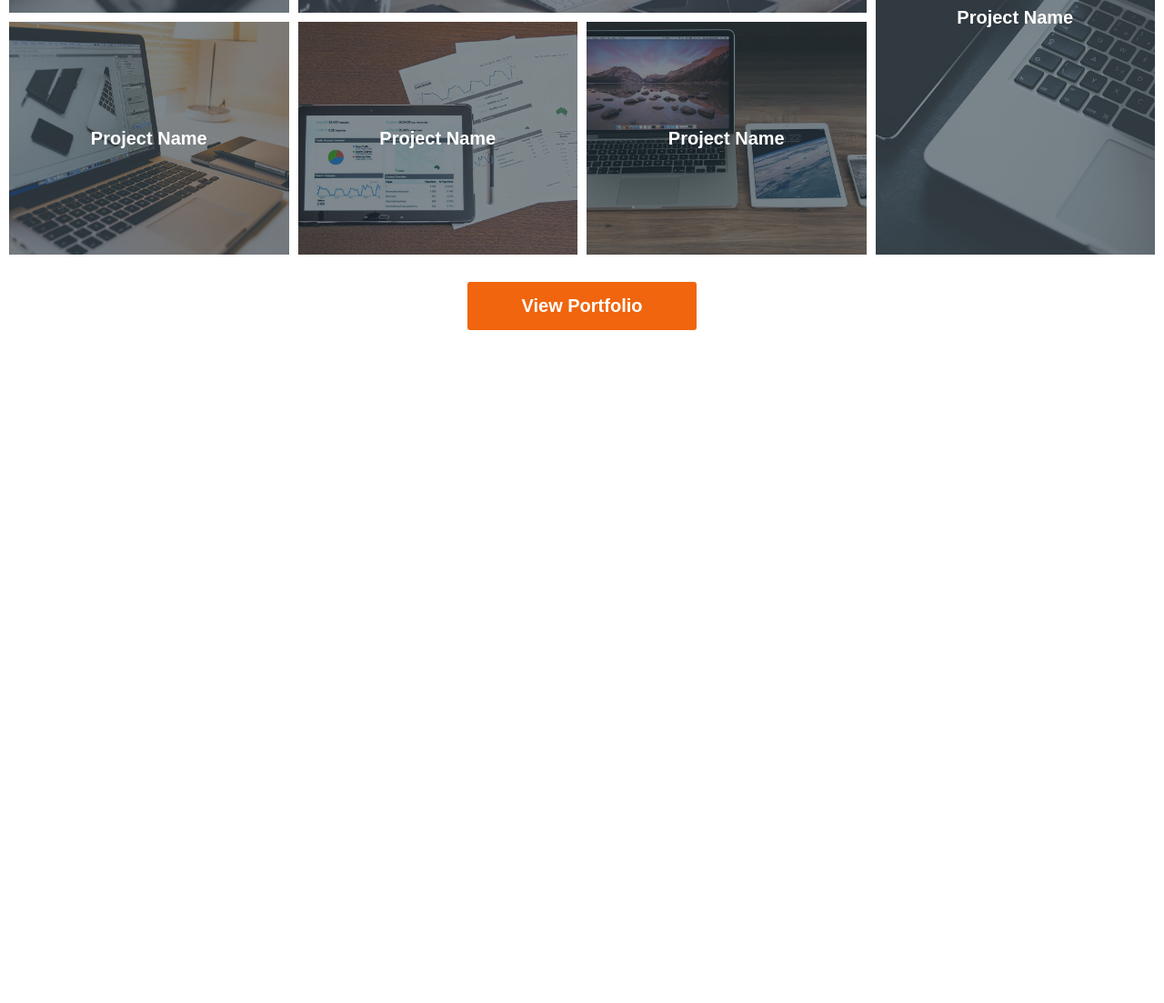
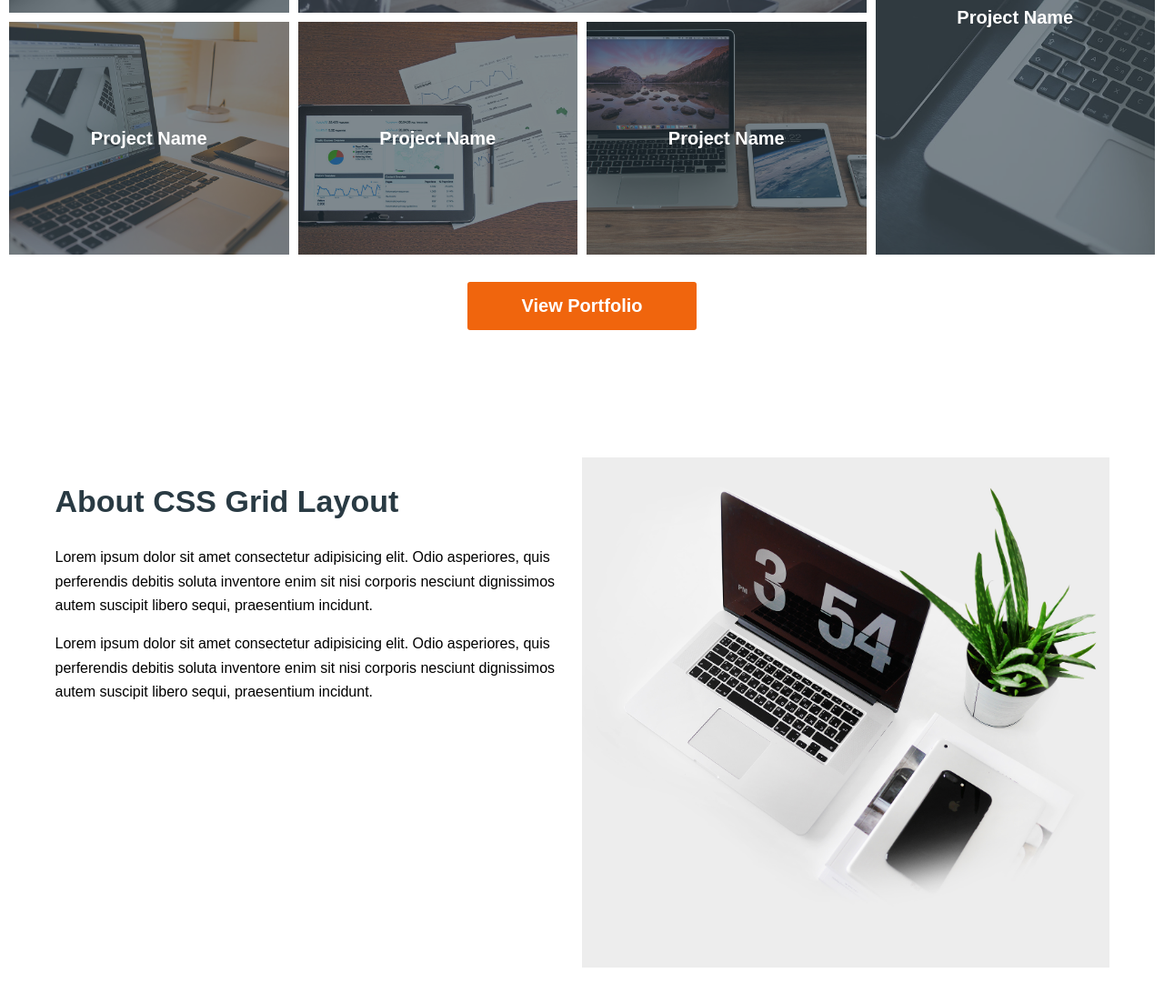
Before and after one commit to AndriiSavchuk/grid-project, a website: page app/index.html in a window 1280 px wide. Shown: the part 1318-2421 px from the top of the page at 91% size. Before the commit the page ends 1741 px from the top, so only its background shows below. Drawn offline with Linux system fonts and the light colour scheme.

Commit message:
added markup and content forsection about

```diff
--- a/app/index.html
+++ b/app/index.html
@@ -41,6 +41,22 @@
         <a href="#" class="btn">View Portfolio</a>
       </div>
     </section>
+
+    <section id="about" class="base-section">
+      <div class="container grid">
+        <div class="about-left">
+          <h2>About CSS Grid Layout</h2>
+          <p>Lorem ipsum dolor sit amet consectetur adipisicing elit. Odio asperiores, quis perferendis debitis soluta inventore enim sit nisi corporis nesciunt dignissimos autem suscipit libero sequi, praesentium incidunt.</p>
+          <p>Lorem ipsum dolor sit amet consectetur adipisicing elit. Odio asperiores, quis perferendis debitis soluta inventore enim sit nisi corporis nesciunt dignissimos autem suscipit libero sequi, praesentium incidunt.</p>
+        </div>
+        <div class="about-right">
+          <img src="img/about.jpg" class="img-responsive" alt="About image">
+        </div>
+      </div>
+    </section>
+
+
+
   </main>
 
 
--- a/app/sass/_base.sass
+++ b/app/sass/_base.sass
@@ -14,6 +14,19 @@ body
 	font-family: raleway-example, sans-serif
 	overflow-x: hidden
 	opacity: 1
+
+.container
+  max-width: 1199px
+  margin: auto
+  padding: 0 $gutter
+
+.base-section
+  padding: 80px 0
+  h2
+    font-size: 34px
+    font-weight: 800
+    color: $dark
+    line-height: 1.2
 
 .img-responsive
 	display: block
--- a/app/sass/main.sass
+++ b/app/sass/main.sass
@@ -2,7 +2,6 @@
 @import "libs"
 @import "vars"
 @import "base"
-
 
 /* Custom Styles */
 
@@ -89,4 +88,12 @@
     grid-column: 1 / 5
     padding: $gutter $gutter 50px
 
+  /* About Styles */
+
+#about
+  .container
+    grid-template-columns: 1fr 1fr
+
+
+
 @import "media"
```
Also changed, not shown: app/css/main.min.css, app/img/about.jpg (added), app/img/other.jpg (added).
